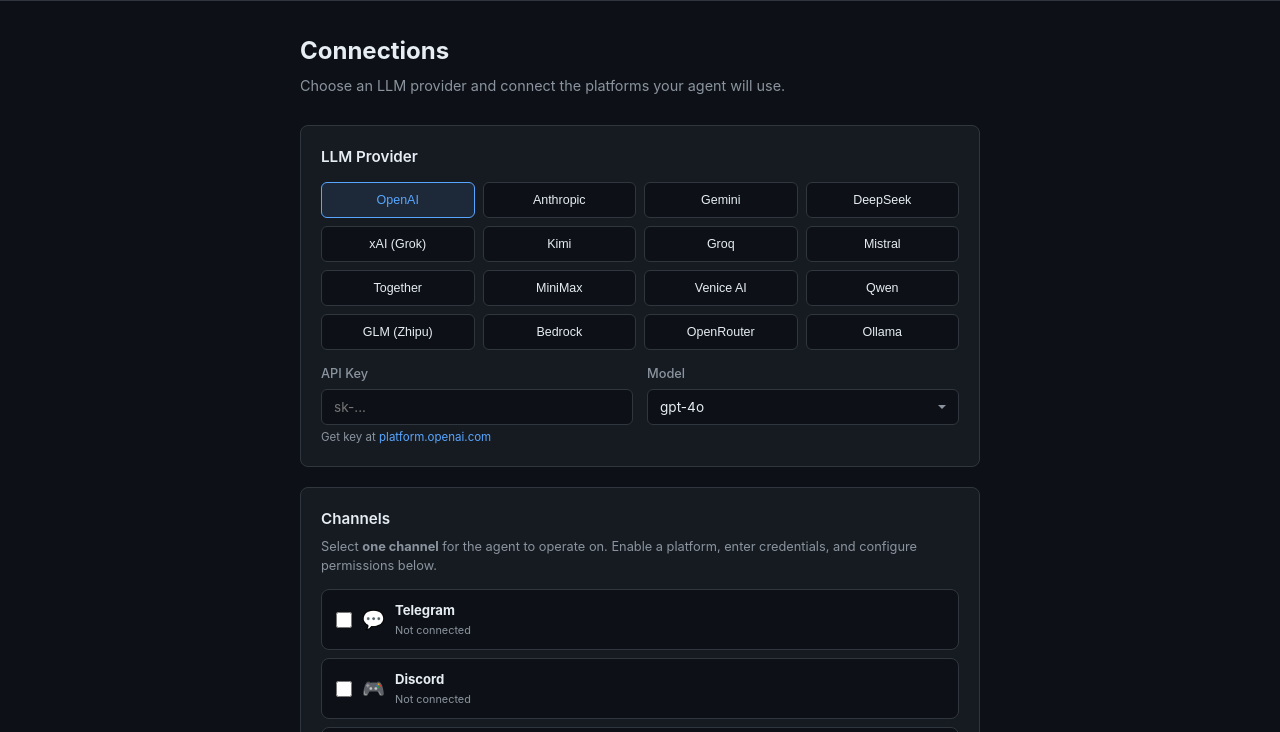
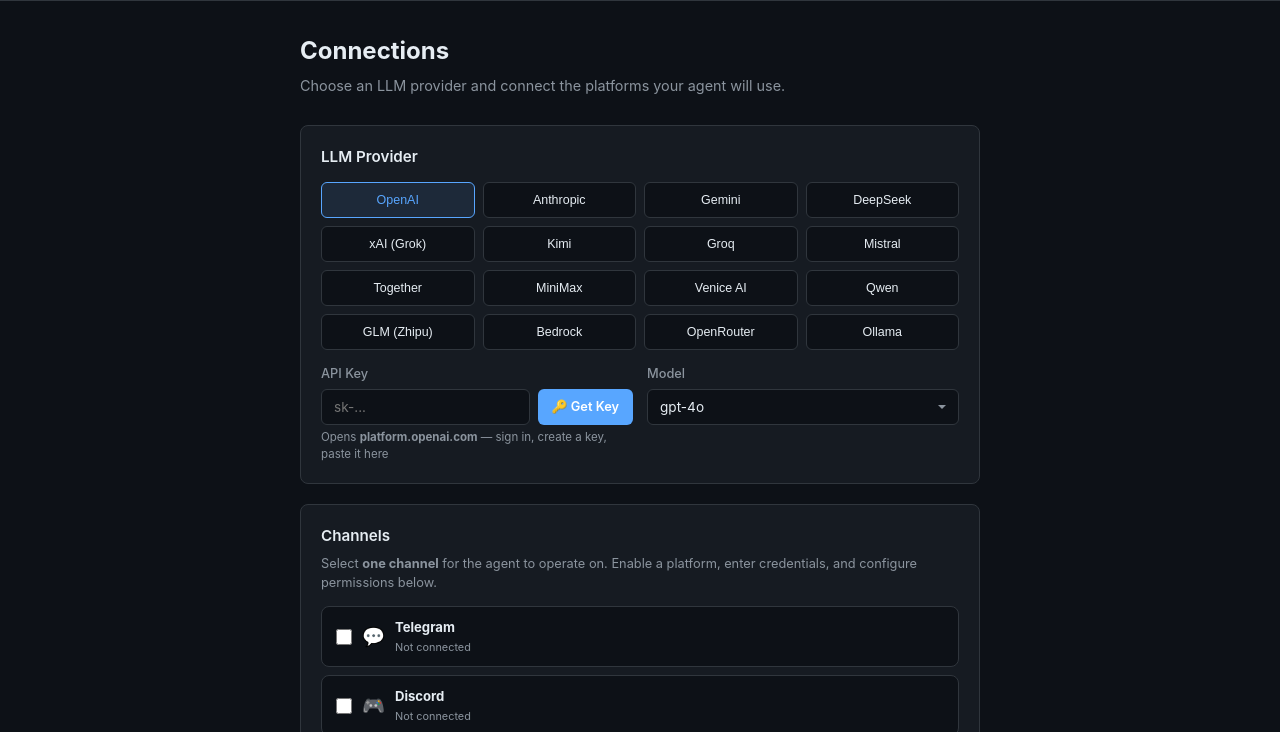
Before and after one commit to NexTryApp/TaskPilot, a website: page web/public/index.html in a window 1280 px wide. Shown: the part 68-800 px from the top of the page. Drawn offline with Linux system fonts and the light colour scheme.

Commit message:
Add Get Key button next to API key input, links to provider platform

```diff
--- a/web/public/app.js
+++ b/web/public/app.js
@@ -133,6 +133,7 @@ const modelSelect = document.getElementById('model');
 const apiKeyInput = document.getElementById('apiKey');
 const keyHint = document.getElementById('keyHint');
 const keyLink = document.getElementById('keyLink');
+const keyLinkLabel = document.getElementById('keyLinkLabel');
 
 function populateModels(provider) {
   const models = MODEL_CATALOG[provider] || [];
@@ -161,12 +162,16 @@ function populateModels(provider) {
     modelSelect.parentElement.appendChild(inp);
   }
 
-  // Update key hint
+  // Update key button + hint
   const info = PROVIDER_KEY_LINKS[provider] || {};
   if (info.url) {
-    keyHint.innerHTML = `Get key at <a href="${info.url}" target="_blank">${info.label}</a>`;
+    keyLink.href = info.url;
+    keyLink.style.display = '';
+    keyLinkLabel.textContent = info.label;
+    keyHint.style.display = '';
   } else {
-    keyHint.textContent = info.label || '';
+    keyLink.style.display = 'none';
+    keyHint.innerHTML = `<em>${info.label || ''}</em>`;
   }
 }
 
--- a/web/public/index.html
+++ b/web/public/index.html
@@ -47,8 +47,11 @@
         <div class="form-row" style="margin-top:14px">
           <div class="form-group">
             <label for="apiKey">API Key</label>
-            <input type="password" id="apiKey" placeholder="sk-..." autocomplete="off">
-            <span class="hint" id="keyHint">Get key at <a href="https://platform.openai.com/api-keys" target="_blank" id="keyLink">platform.openai.com</a></span>
+            <div class="api-key-row">
+              <input type="password" id="apiKey" placeholder="sk-..." autocomplete="off">
+              <a href="https://platform.openai.com/api-keys" target="_blank" id="keyLink" class="btn-get-key" title="Open platform to get API key">&#x1F511; Get Key</a>
+            </div>
+            <span class="hint" id="keyHint">Opens <strong id="keyLinkLabel">platform.openai.com</strong> — sign in, create a key, paste it here</span>
           </div>
           <div class="form-group">
             <label for="model">Model</label>
--- a/web/public/style.css
+++ b/web/public/style.css
@@ -143,6 +143,35 @@ body {
   margin-top: -8px;
   margin-bottom: 14px;
 }
+
+/* ===== API Key Button ===== */
+.api-key-row {
+  display: flex;
+  gap: 8px;
+  align-items: stretch;
+}
+.api-key-row input {
+  flex: 1;
+  min-width: 0;
+}
+.btn-get-key {
+  display: inline-flex;
+  align-items: center;
+  gap: 5px;
+  padding: 8px 14px;
+  background: var(--accent);
+  color: #fff;
+  border: none;
+  border-radius: 6px;
+  font-size: 0.8rem;
+  font-weight: 600;
+  text-decoration: none;
+  white-space: nowrap;
+  cursor: pointer;
+  transition: background 0.15s, transform 0.1s;
+}
+.btn-get-key:hover { background: #2ea043; transform: translateY(-1px); }
+.btn-get-key:active { transform: translateY(0); }
 
 /* ===== Forms ===== */
 .form-group {
```
